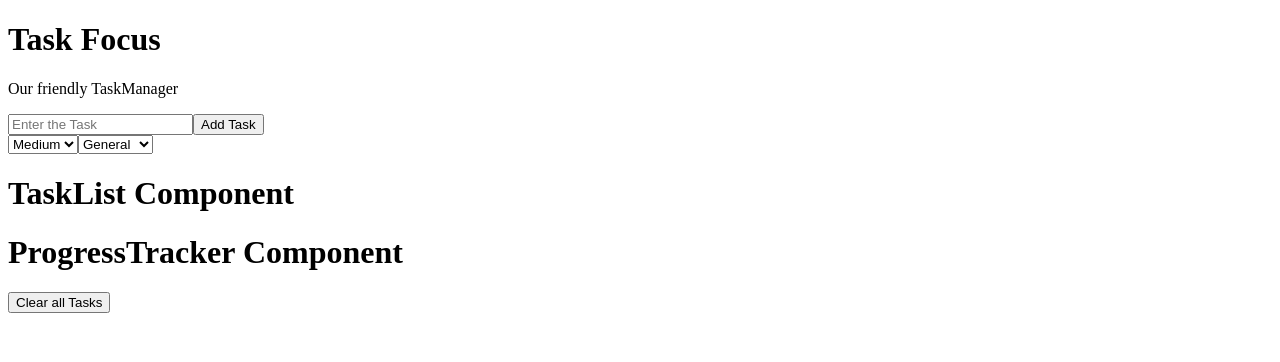
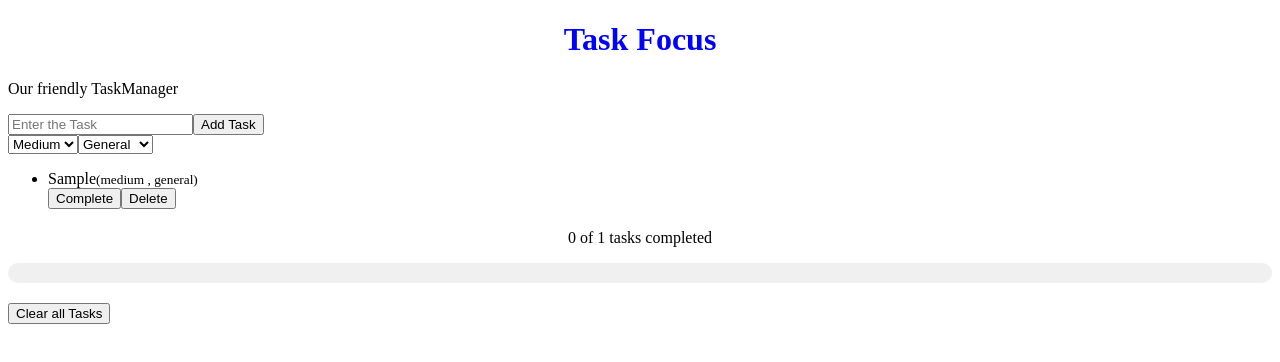
Before and after one commit to Shijo666/TaskFocus, a React (Vite) app: page / in a window 1280 px wide. Both pictures are taken after typing "Sample" into the empty fields and a click on the button "Add Task". Shown: the top 362 px of the page. Built offline with nearby package versions, Linux system fonts and the light colour scheme.

Commit message:
17th Oct-Completed TaskList

```diff
--- a/src/App.jsx
+++ b/src/App.jsx
@@ -2,6 +2,7 @@ import Taskform from "./Components/Taskform";
 import Tasklist from "./Components/Tasklist.jsx";
 import Progresstracker from "./Components/Progresstracker";
 import { useEffect, useState } from "react";
+import "./Style.css";
 
 function App() {
   const[tasks, setTasks] = useState([]);
@@ -14,13 +15,23 @@ function App() {
     setTasks([...tasks, task]);
   }
 
+  const updateTask = (updatedTask, index) => {
+    const newtask = [...tasks];
+    newtask[index] = updatedTask;
+    setTasks(newtask);
+  }
+
+  const deleteTask = (index) => {
+    setTasks(tasks.filter((_, i) => i != index));
+  }
+
   return (
     <div>
       <h1>Task Focus</h1>
       <p>Our friendly TaskManager</p>
       <Taskform addTask={addTask}/>
-      <Tasklist />
-      <Progresstracker />
+      <Tasklist tasks={tasks} updateTask={updateTask} deleteTask={deleteTask}/>
+      <Progresstracker tasks={tasks}/>
       <button>Clear all Tasks</button>
     </div>
   )
--- a/src/Components/Progresstracker.jsx
+++ b/src/Components/Progresstracker.jsx
@@ -1,9 +1,20 @@
 import React from 'react'
 
-export default function Progresstracker() {
+export default function Progresstracker({tasks}) {
+  const completedTasks = tasks.filter((t)=>t.completed).length;
+  const totalTasks = tasks.length;
+  const percenteage = totalTasks == 0 ? 0: (completedTasks/totalTasks) * 100;
   return (
-    <div>
-        <h1>ProgressTracker Component</h1>
+    <div className="progress-tracker">
+      <p>
+        {completedTasks} of {totalTasks} tasks completed
+      </p>
+      <div className="progress-bar">
+        <div
+          className="progress"
+          style={{ width: `${percenteage}%` }}
+        ></div>
+      </div>
     </div>
-  )
+  );
 }
--- a/src/Components/TaskList.jsx
+++ b/src/Components/TaskList.jsx
@@ -1,7 +1,26 @@
-export default function Tasklist() {
+export default function Tasklist(props) {
+    const toggleComplete = (index)=>{
+        const updatedTask = {...props.tasks[index], completed: !props.tasks[index].completed};
+        props.updateTask(updatedTask, index);
+    }
+
     return (
-        <div>
-            <h1>TaskList Component</h1>
-        </div>
+        <ul>
+            {props.tasks.map((task, index)=> (
+            <li key={index}>
+                <div>
+                    <span>{task.text}
+                    <small>({task.priority} , {task.category})</small>
+                    </span>
+                </div>
+
+                <div>
+                    <button onClick={() => toggleComplete(index)}>
+                    {task.completed ? "Undo" : "Complete"}</button>
+                    <button onClick={() => props.deleteTask(index)}>Delete</button>
+                </div>
+            </li>
+            ))}
+        </ul>
     )
 }
--- /dev/null
+++ b/src/Style.css
@@ -0,0 +1,24 @@
+h1 {
+    color: blue;
+    text-align: center;
+}
+
+.progress-tracker {
+  margin: 20px 0;
+  text-align: center;
+}
+
+.progress-bar {
+  width: 100%;
+  height: 20px;
+  background-color: #f0f0f0;
+  border-radius: 10px;
+  overflow: hidden;
+  margin-top: 10px;
+}
+
+.progress {
+  height: 100%;
+  background-color: #4caf50; /* Green color for the progress */
+  transition: width 0.3s ease;
+}
```
